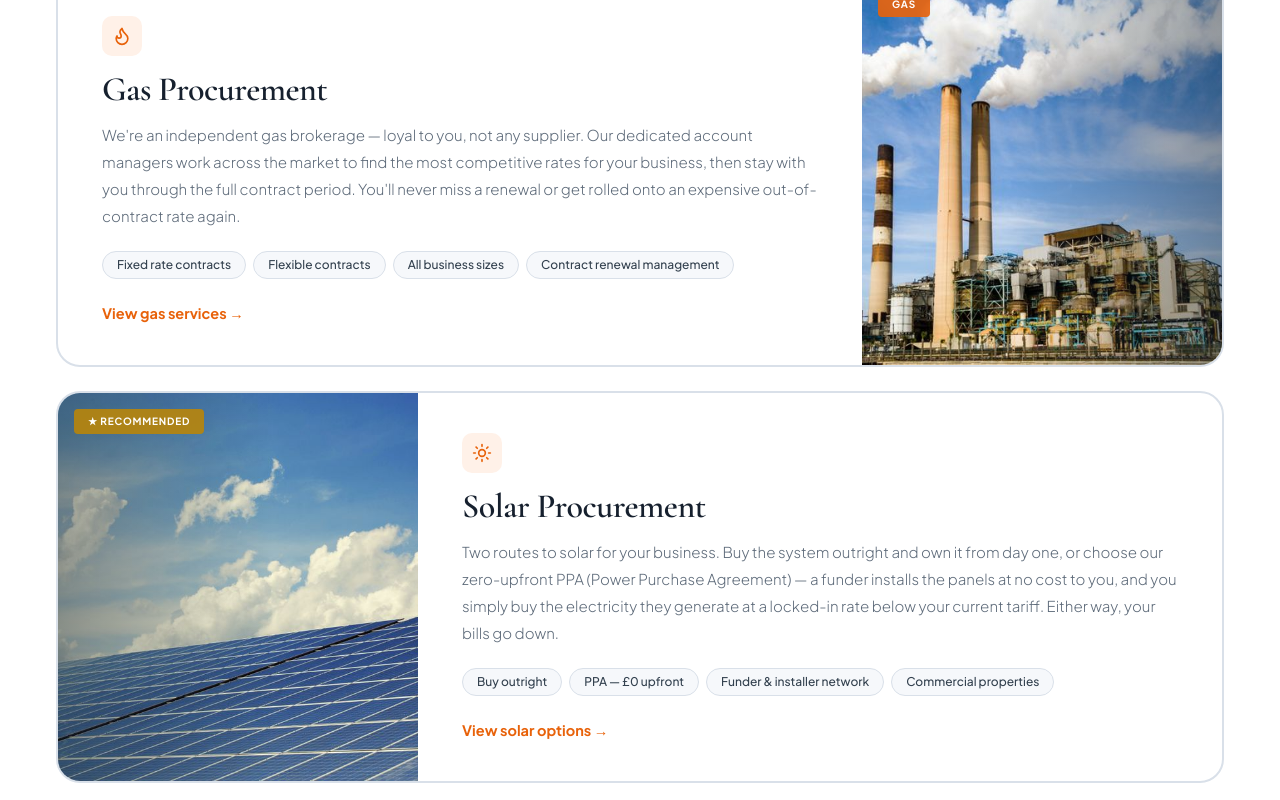
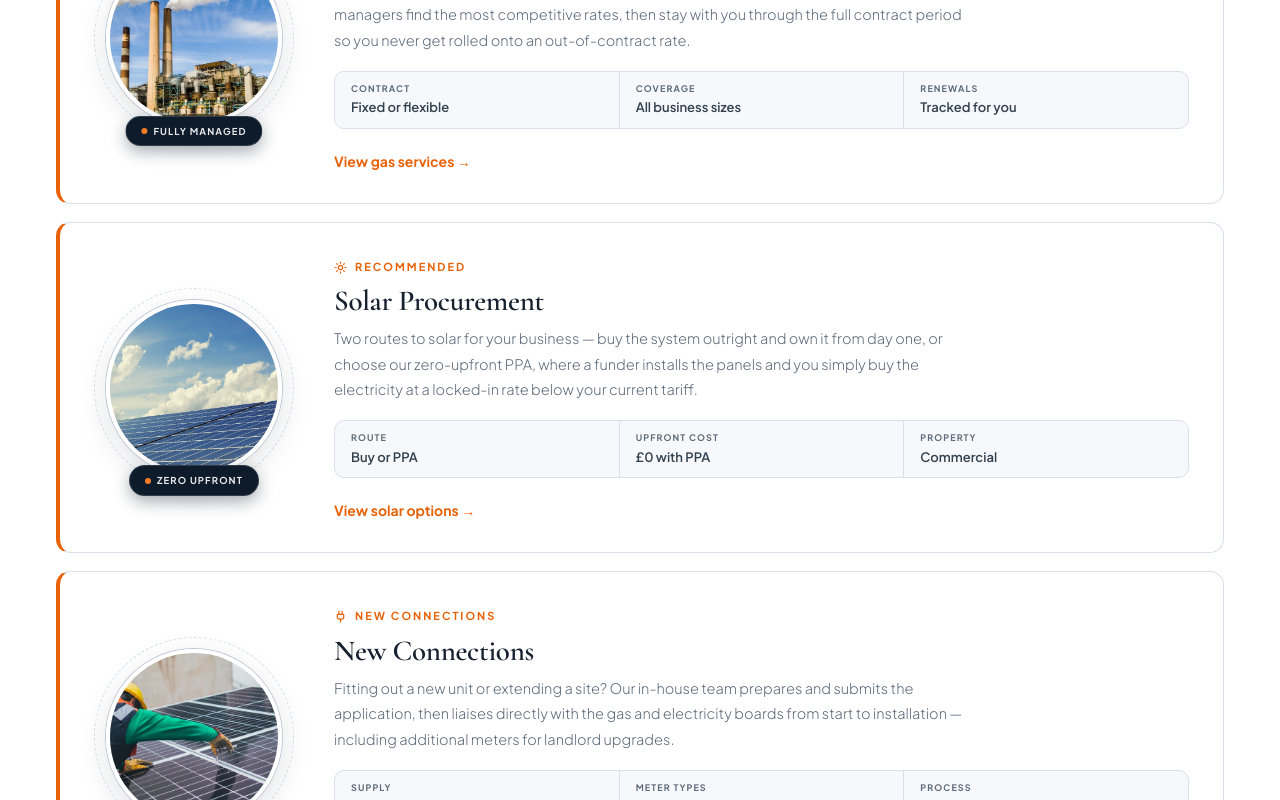
Before and after one commit to harishbhati/Energy-EX-Web, a Next.js app: page /our-services in a window 1280 px wide. Shown: the part 1380-2180 px from the top of the page. Built offline with nearby package versions, Linux system fonts and the light colour scheme.

Commit message:
service list card design change

```diff
--- a/components/energy-services/ServicesList.tsx
+++ b/components/energy-services/ServicesList.tsx
@@ -1,138 +1,171 @@
 import Link from 'next/link';
-import { Zap, Flame, Sun, Plug, LucideIcon } from 'lucide-react';
+import { Zap, Flame, Sun, Plug, type LucideIcon } from 'lucide-react';
+
+type Spec = { label: string; value: string };
 
 type Service = {
   id: string;
   Icon: LucideIcon;
+  eyebrow: string;
   title: string;
   description: string;
-  tags: string[];
+  specs: Spec[];
   href: string;
   linkLabel: string;
   imageUrl: string;
   imageAlt: string;
-  badge: string;
-  badgeGold?: boolean;
-  reverse?: boolean;
+  plate: string;
 };
 
 const services: Service[] = [
   {
     id: 'electricity',
     Icon: Zap,
+    eyebrow: 'Primary service',
     title: 'Electricity Procurement',
     description:
-      'Most businesses are overpaying for electricity — often without realising it. As a fully independent broker, we compare 20+ suppliers and present clear, like-for-like quotes with no hidden charges. Whether you\'re a single-site SME or a multi-site corporate, we tailor the contract type to exactly how your business uses power.',
-    tags: ['Half-hourly (HH)', 'Non-half-hourly', 'Fixed contracts', 'Flexible purchasing', 'Corporate energy', 'SME energy'],
+      "Most businesses are overpaying for electricity — often without realising it. As a fully independent broker, we compare 20+ suppliers and present clear, like-for-like quotes with no hidden charges, tailored to exactly how your business uses power.",
+    specs: [
+      { label: 'Meter type', value: 'HH & Non-HH' },
+      { label: 'Contract', value: 'Fixed or flexible' },
+      { label: 'Best for', value: 'SME to corporate' },
+    ],
     href: '/electricity-procurement',
     linkLabel: 'View electricity services →',
     imageUrl: '/images/energy-services.jpg',
     imageAlt: 'Electricity procurement',
-    badge: 'Primary Service',
-    reverse: false,
+    plate: '20+ suppliers',
   },
   {
     id: 'gas',
     Icon: Flame,
+    eyebrow: 'Gas',
     title: 'Gas Procurement',
     description:
-      "We're an independent gas brokerage — loyal to you, not any supplier. Our dedicated account managers work across the market to find the most competitive rates for your business, then stay with you through the full contract period. You'll never miss a renewal or get rolled onto an expensive out-of-contract rate again.",
-    tags: ['Fixed rate contracts', 'Flexible contracts', 'All business sizes', 'Contract renewal management'],
+      "We're an independent gas brokerage — loyal to you, not any supplier. Dedicated account managers find the most competitive rates, then stay with you through the full contract period so you never get rolled onto an out-of-contract rate.",
+    specs: [
+      { label: 'Contract', value: 'Fixed or flexible' },
+      { label: 'Coverage', value: 'All business sizes' },
+      { label: 'Renewals', value: 'Tracked for you' },
+    ],
     href: '/gas-procurement',
     linkLabel: 'View gas services →',
     imageUrl: '/images/journey-team.jpg',
     imageAlt: 'Gas procurement',
-    badge: 'Gas',
-    reverse: true,
+    plate: 'Fully managed',
   },
   {
     id: 'solar',
     Icon: Sun,
+    eyebrow: 'Recommended',
     title: 'Solar Procurement',
     description:
-      'Two routes to solar for your business. Buy the system outright and own it from day one, or choose our zero-upfront PPA (Power Purchase Agreement) — a funder installs the panels at no cost to you, and you simply buy the electricity they generate at a locked-in rate below your current tariff. Either way, your bills go down.',
-    tags: ['Buy outright', 'PPA — £0 upfront', 'Funder & installer network', 'Commercial properties'],
+      'Two routes to solar for your business — buy the system outright and own it from day one, or choose our zero-upfront PPA, where a funder installs the panels and you simply buy the electricity at a locked-in rate below your current tariff.',
+    specs: [
+      { label: 'Route', value: 'Buy or PPA' },
+      { label: 'Upfront cost', value: '£0 with PPA' },
+      { label: 'Property', value: 'Commercial' },
+    ],
     href: '/solar-procurement',
     linkLabel: 'View solar options →',
     imageUrl: '/images/solar-panels.jpg',
     imageAlt: 'Solar panels',
-    badge: '★ Recommended',
-    badgeGold: true,
-    reverse: false,
+    plate: 'Zero upfront',
   },
   {
     id: 'new-connections',
     Icon: Plug,
+    eyebrow: 'New connections',
     title: 'New Connections',
     description:
-      'Fitting out a new unit or extending an existing site? Our in-house team handles every stage of setting up a new electricity or gas supply — including adding meters for landlords with changing layouts. We prepare and submit the application, then liaise directly with the gas and electricity boards from start to installation, so approvals move faster than if you went it alone.',
-    tags: ['New electricity supply', 'New gas supply', 'Additional meters', 'HH & NHH meter types', 'Landlord upgrades'],
+      'Fitting out a new unit or extending a site? Our in-house team prepares and submits the application, then liaises directly with the gas and electricity boards from start to installation — including additional meters for landlord upgrades.',
+    specs: [
+      { label: 'Supply', value: 'Electricity & gas' },
+      { label: 'Meter types', value: 'HH & Non-HH' },
+      { label: 'Process', value: 'Application → install' },
+    ],
     href: '/new-connections',
     linkLabel: 'View new connections →',
     imageUrl: '/images/facility-services-list.jpg',
     imageAlt: 'New electrical connections',
-    badge: 'New Connections',
-    reverse: true,
+    plate: 'Start to install',
   },
 ];
 
-function ServiceCard({ service }: { service: Service }) {
+function ServicePanel({ service }: { service: Service }) {
   const { Icon } = service;
+  return (
+    <div
+      id={service.id}
+      className="grid grid-cols-1 md:grid-cols-[200px_1fr] gap-8 md:gap-10 items-center bg-white border border-border-color border-l-4 border-l-brand-orange rounded-[14px] p-6 md:p-[30px_34px] transition-all duration-300 hover:shadow-[0_16px_50px_rgba(13,27,42,0.12)] hover:-translate-y-[3px] scroll-mt-20"
+    >
+      {/* Circular dial */}
+      <div className="relative w-[200px] h-[200px] mx-auto flex-shrink-0">
+        {/* Dashed outer ring */}
+        <div className="absolute inset-0 rounded-full border border-dashed border-border-color" />
+        {/* Image dial */}
+        <div className="absolute inset-3 rounded-full overflow-hidden border-4 border-white shadow-[0_0_0_1px_var(--border-strong),0_10px_30px_rgba(13,27,42,0.12)]">
+          {/* eslint-disable-next-line @next/next/no-img-element */}
+          <img
+            src={service.imageUrl}
+            alt={service.imageAlt}
+            className="w-full h-full object-cover"
+          />
+        </div>
+        {/* Plate badge */}
+        <div className="absolute left-1/2 -translate-x-1/2 -bottom-2 flex items-center gap-[6px] bg-navy text-white/90 text-[9.5px] font-bold uppercase tracking-[1.1px] px-[15px] py-[7px] rounded-[20px] shadow-[0_6px_16px_rgba(13,27,42,0.35)] border border-white/15 whitespace-nowrap">
+          <span className="w-[6px] h-[6px] rounded-full bg-brand-orange-soft flex-shrink-0" />
+          {service.plate}
+        </div>
+      </div>
 
-  const imageCol = (
-    <div className="relative w-[360px] flex-shrink-0 overflow-hidden">
-      {/* eslint-disable-next-line @next/next/no-img-element */}
-      <img src={service.imageUrl} alt={service.imageAlt} className="w-full h-full object-cover" />
-      <div
-        className="absolute inset-0"
-        style={{ background: service.reverse ? 'linear-gradient(to left, rgba(13,27,42,0.4) 0%, transparent 60%)' : 'linear-gradient(to right, rgba(13,27,42,0.4) 0%, transparent 60%)' }}
-      />
-      <span
-        className={`absolute top-4 left-4 text-[10px] font-bold px-[14px] py-[5px] rounded-[4px] uppercase tracking-[0.8px] text-white backdrop-blur-[6px] ${service.badgeGold ? 'bg-[rgba(184,134,11,0.9)]' : 'bg-[rgba(232,98,10,0.9)]'}`}
-      >
-        {service.badge}
-      </span>
+      {/* Content */}
+      <div className="min-w-0 pt-4 md:pt-[6px]">
+        {/* Eyebrow */}
+        <div className="flex items-center gap-2 text-[11px] font-bold text-brand-orange uppercase tracking-[2px] mb-[10px]">
+          <Icon size={13} strokeWidth={2.2} />
+          {service.eyebrow}
         </div>
-  );
 
-  const contentCol = (
-    <div className="flex flex-col justify-center p-[40px_44px]">
-      <div className="w-10 h-10 rounded-[10px] bg-orange-tint flex items-center justify-center mb-4">
-        <Icon size={20} className="text-brand-orange" />
-      </div>
-      <h3 className="font-serif-num text-[34px] font-semibold text-ink leading-[1.08] tracking-[-0.5px] mb-3">
+        <h3 className="font-serif-num text-[29px] font-semibold text-ink leading-[1.1] tracking-[-0.3px] mb-[9px]">
           {service.title}
         </h3>
-      <p className="text-muted text-[15px] leading-[1.8] font-light mb-[22px]">
+
+        <p className="text-[14.5px] text-muted leading-[1.75] font-light mb-[18px] max-w-[640px]">
           {service.description}
         </p>
-      <div className="flex flex-wrap gap-[7px] mb-6">
-        {service.tags.map((tag) => (
-          <span key={tag} className="text-xs font-medium text-ink-soft bg-off border border-border-color px-[14px] py-[5px] rounded-[30px]">
-            {tag}
-          </span>
+
+        {/* Spec strip */}
+        <div className="flex flex-wrap border border-border-color rounded-[10px] overflow-hidden mb-5 bg-off">
+          {service.specs.map((spec, i) => (
+            <div
+              key={spec.label}
+              className={`flex-1 min-w-[130px] px-4 py-[10px] ${i < service.specs.length - 1 ? 'border-r border-border-color' : ''}`}
+            >
+              <div className="text-[9px] font-bold text-muted uppercase tracking-[1.1px] mb-[3px]">
+                {spec.label}
+              </div>
+              <div className="text-[13px] font-semibold text-ink-soft">
+                {spec.value}
+              </div>
+            </div>
           ))}
         </div>
-      <Link href={service.href} className="inline-flex items-center gap-[7px] text-[14.5px] font-bold text-brand-orange hover:gap-3 transition-all duration-200">
+
+        <Link
+          href={service.href}
+          className="inline-flex items-center gap-[7px] text-[14px] font-bold text-brand-orange hover:gap-3 transition-all duration-200"
+        >
           {service.linkLabel}
         </Link>
       </div>
-  );
-
-  return (
-    <div
-      id={service.id}
-      className="grid overflow-hidden rounded-rl border-2 border-border-color hover:border-brand-orange hover:shadow-sh2 hover:-translate-y-[3px] transition-all duration-300 scroll-mt-[0]"
-      style={{ gridTemplateColumns: service.reverse ? '1fr 360px' : '360px 1fr' }}
-    >
-      {service.reverse ? <>{contentCol}{imageCol}</> : <>{imageCol}{contentCol}</>}
     </div>
   );
 }
 
 export default function ServicesList() {
   return (
-    <section className="py-[88px] px-14 bg-white">
+    <section className="py-[88px] px-6 md:px-14 bg-white">
       <div className="max-w-[1180px] mx-auto">
         {/* Section header */}
         <div className="mb-8">
@@ -147,10 +180,10 @@ export default function ServicesList() {
           </p>
         </div>
 
-        {/* Cards */}
-        <div className="flex flex-col gap-6">
+        {/* Service panels */}
+        <div className="flex flex-col gap-[18px]">
           {services.map((s) => (
-            <ServiceCard key={s.id} service={s} />
+            <ServicePanel key={s.id} service={s} />
           ))}
         </div>
       </div>
```
Lines whose indentation alone changed are shown as unchanged.
